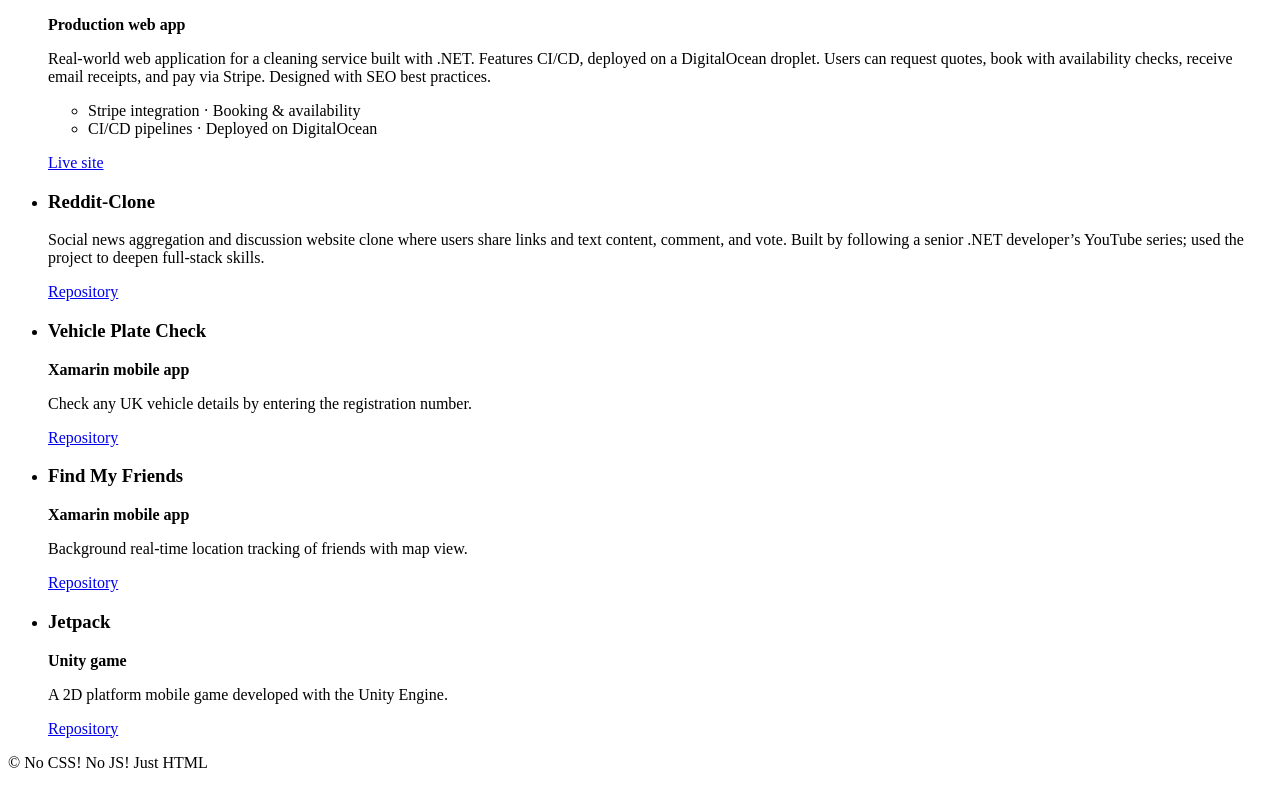
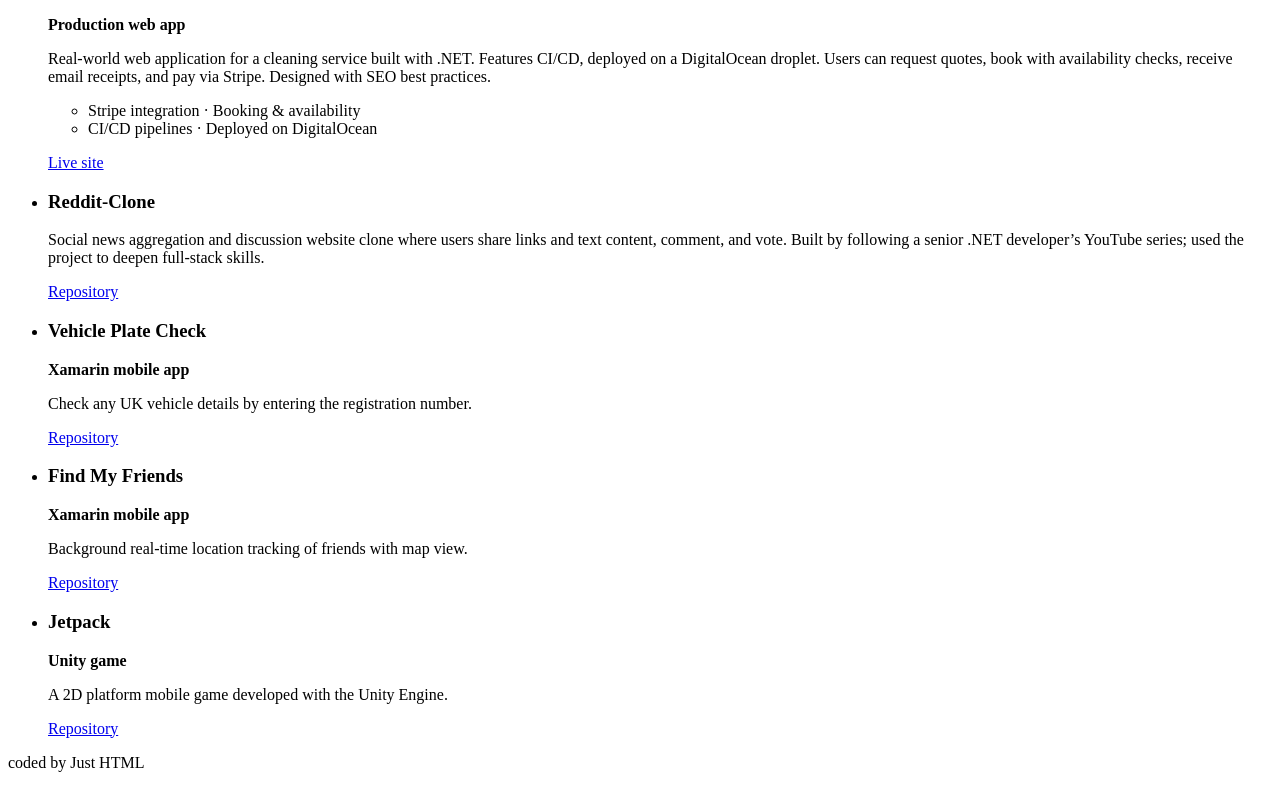
Before and after one commit to saithanuzun/saithanuzun.github.io, a plain HTML site: page index.html in a window 1280 px wide. Shown: the part 1161-1949 px from the top of the page. Drawn offline with Linux system fonts and the light colour scheme.

Commit message:
Update index.html

```diff
--- a/index.html
+++ b/index.html
@@ -119,7 +119,7 @@ Applies SOLID principles and design patterns (MediatR, MVC, MVVM) to create main
                 </section>
             </main>
             <footer>
-                <p>© <span id="year"></span> No CSS! No JS! Just HTML</p>
+                <p> <span id="year"></span>coded by Just HTML</p>
             </footer>
         </div>
     </div>
```
